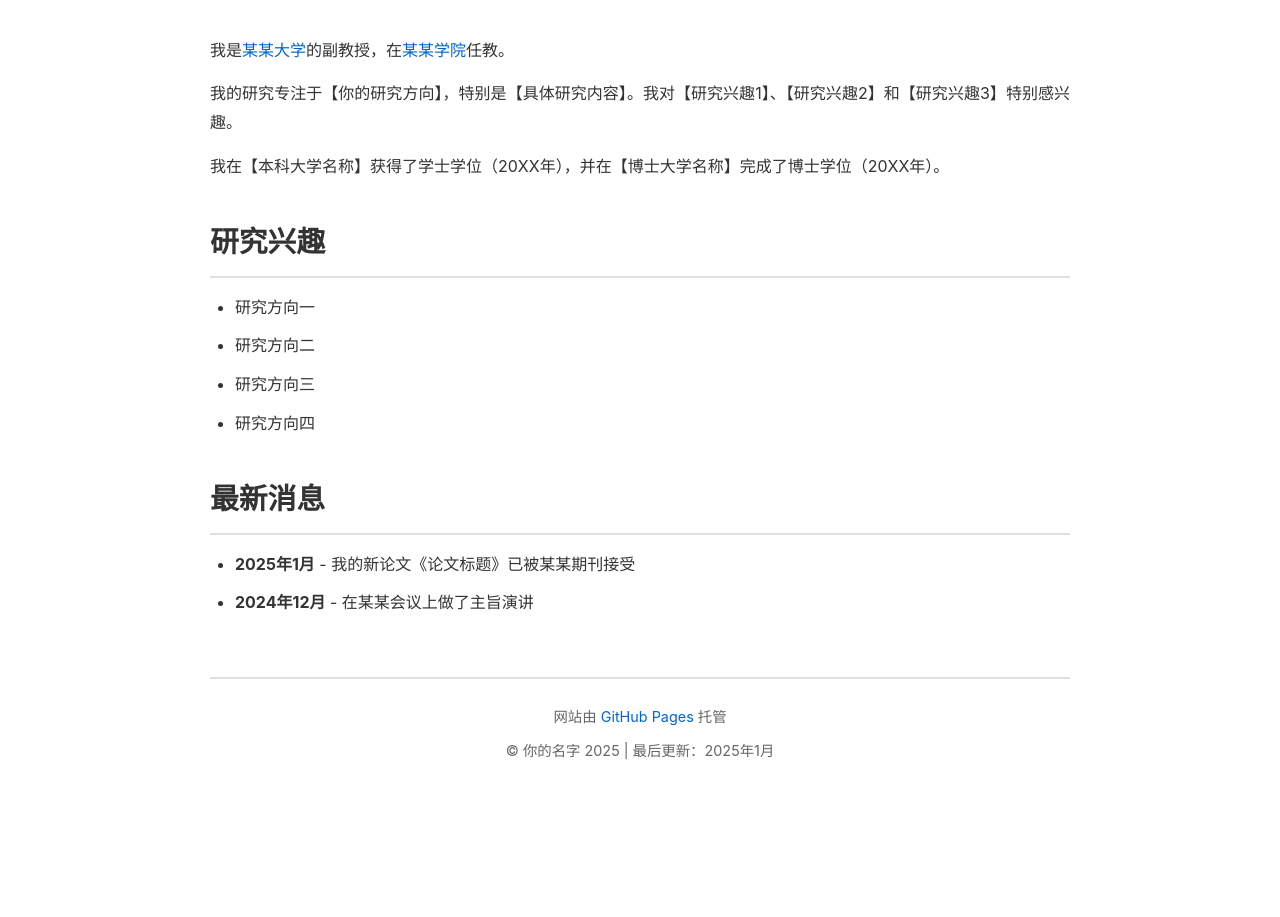
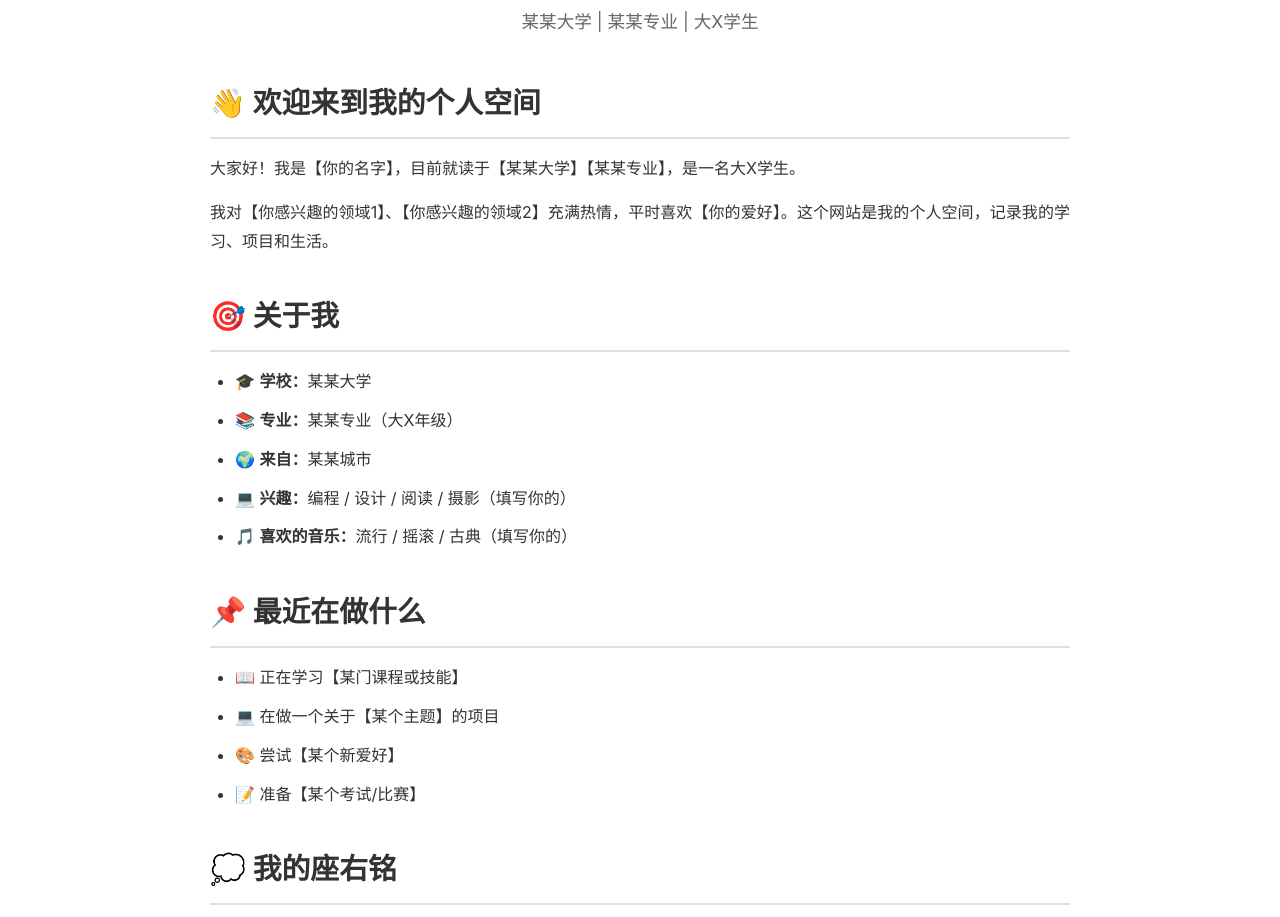
Before and after one commit to fly29times/jyuszeyip, a plain HTML site: page index.html in a window 1280 px wide. Shown: the part 236-1153 px from the top of the page. Before the commit the page ends 1028 px from the top, so only its background shows below. Drawn offline with Linux system fonts and the light colour scheme.

Commit message:
Update index.html

```diff
--- a/index.html
+++ b/index.html
@@ -9,9 +9,9 @@
 <body>
     <nav>
         <a href="index.html">首页</a>
-        <a href="publications.html">出版物</a>
-        <a href="talks.html">演讲</a>
-        <a href="teaching.html">教学</a>
+        <a href="about.html">关于我</a>
+        <a href="projects.html">项目作品</a>
+        <a href="hobbies.html">兴趣爱好</a>
         <a href="contact.html">联系方式</a>
     </nav>
 
@@ -19,28 +19,36 @@
         <div class="header">
             <img src="images/profile.jpg" alt="个人照片" class="profile-photo">
             <h1>你的名字</h1>
+            <p style="text-align: center; color: #666; font-size: 1.1em;">某某大学 | 某某专业 | 大X学生</p>
         </div>
 
         <div class="content">
-            <p>我是<a href="https://www.你的大学.edu.cn" target="_blank">某某大学</a>的副教授，在<a href="https://www.你的院系.edu.cn" target="_blank">某某学院</a>任教。</p>
+            <h2>👋 欢迎来到我的个人空间</h2>
+            <p>大家好！我是【你的名字】，目前就读于【某某大学】【某某专业】，是一名大X学生。</p>
 
-            <p>我的研究专注于【你的研究方向】，特别是【具体研究内容】。我对【研究兴趣1】、【研究兴趣2】和【研究兴趣3】特别感兴趣。</p>
+            <p>我对【你感兴趣的领域1】、【你感兴趣的领域2】充满热情，平时喜欢【你的爱好】。这个网站是我的个人空间，记录我的学习、项目和生活。</p>
 
-            <p>我在【本科大学名称】获得了学士学位（20XX年），并在【博士大学名称】完成了博士学位（20XX年）。</p>
-
-            <h2>研究兴趣</h2>
+            <h2>🎯 关于我</h2>
             <ul>
-                <li>研究方向一</li>
-                <li>研究方向二</li>
-                <li>研究方向三</li>
-                <li>研究方向四</li>
+                <li>🎓 <strong>学校：</strong>某某大学</li>
+                <li>📚 <strong>专业：</strong>某某专业（大X年级）</li>
+                <li>🌍 <strong>来自：</strong>某某城市</li>
+                <li>💻 <strong>兴趣：</strong>编程 / 设计 / 阅读 / 摄影（填写你的）</li>
+                <li>🎵 <strong>喜欢的音乐：</strong>流行 / 摇滚 / 古典（填写你的）</li>
             </ul>
 
-            <h2>最新消息</h2>
+            <h2>📌 最近在做什么</h2>
             <ul>
-                <li><strong>2025年1月</strong> - 我的新论文《论文标题》已被某某期刊接受</li>
-                <li><strong>2024年12月</strong> - 在某某会议上做了主旨演讲</li>
+                <li>📖 正在学习【某门课程或技能】</li>
+                <li>💻 在做一个关于【某个主题】的项目</li>
+                <li>🎨 尝试【某个新爱好】</li>
+                <li>📝 准备【某个考试/比赛】</li>
             </ul>
+
+            <h2>💭 我的座右铭</h2>
+            <p style="font-style: italic; color: #666; font-size: 1.1em; text-align: center; padding: 20px;">
+                "在这里写一句你喜欢的话或座右铭"
+            </p>
         </div>
 
         <footer>
```
